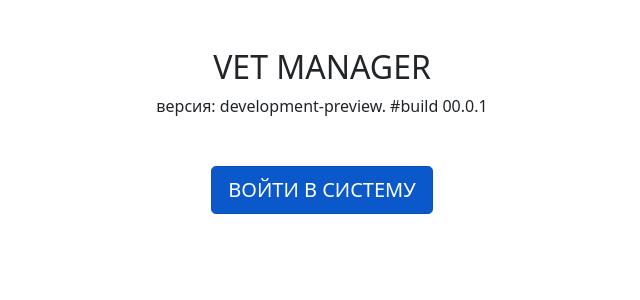
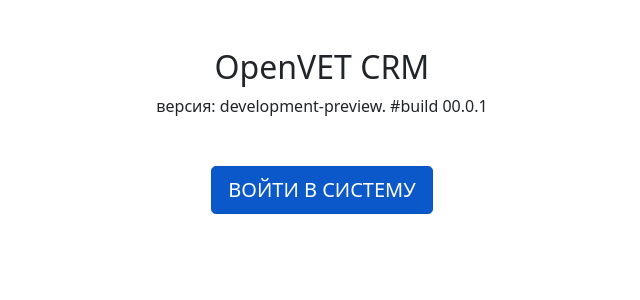
Before and after one commit to andreyuok/nix-fusion, a Symfony app: template templates/index/index.html.twig in a window 1280 px wide. Shown: the top 300 px of the page, without its empty margins (318-958 px from the left). Run offline with Twig, Linux system fonts and the light colour scheme; the template is opened without the code that fills it, so the values that code supplies are empty; some libraries are stand-ins or nearby versions.

Commit message:
Renamed to OpenVET CRM

```diff
--- a/templates/header.html.twig
+++ b/templates/header.html.twig
@@ -1,6 +1,6 @@
 <head>
     <meta charset="UTF-8">
-    <title>{% block title %}Welcome!{% endblock %}</title>
+    <title>{% block title %}OpenVET CRM: dev-build!{% endblock %}</title>
     <meta name="viewport" content="width=device-width, initial-scale=1">
     <link href="{{ asset('css/bootstrap.css') }}" rel="stylesheet"/>
     <link href="{{ asset('css/bootstrap-grid.css') }}" rel="stylesheet"/>
--- a/templates/index/index.html.twig
+++ b/templates/index/index.html.twig
@@ -7,7 +7,7 @@
             You are logged in as {{ app.user.username }}, <a href="{{ path('app_logout') }}">Logout</a>
         </div>
     {% else %}
-        <h2>VET MANAGER</h2>
+        <h2>OpenVET CRM</h2>
         <span>версия: development-preview. #build 00.0.1</span>
             <br />
         <a href="{{ "/login" }}" class="btn btn-primary btn-lg active mt-5">ВОЙТИ В СИСТЕМУ</a>
--- a/templates/security/login.html.twig
+++ b/templates/security/login.html.twig
@@ -15,7 +15,7 @@
                 </div>
             {% endif %}
 
-            <h1 class="h3 mb-3 mx-auto font-weight-normal">Вход в систему</h1>
+            <h1 class="h3 mb-3 mx-auto font-weight-normal">Вход в систему OpenVET CRM</h1>
             <label for="inputEmail" class="mb-1">Email</label>
             <input type="email" value="{{ last_username }}" name="email" id="inputEmail" class="form-control mb-3"
                    autocomplete="email" required autofocus>
--- a/templates/system/sidebar.html.twig
+++ b/templates/system/sidebar.html.twig
@@ -1,6 +1,6 @@
 <div class="d-flex flex-column flex-shrink-0 p-3 text-white bg-dark sidebar" style="width: 280px;">
     <a href="/" class="d-flex align-items-center text-white text-decoration-none">
-        <span class="fs-4"> VET MANAGER </span>
+        <span class="fs-4"> OpenVET CRM </span>
     </a>
     <span>Клиника "Багира"</span>
     <hr>
```
